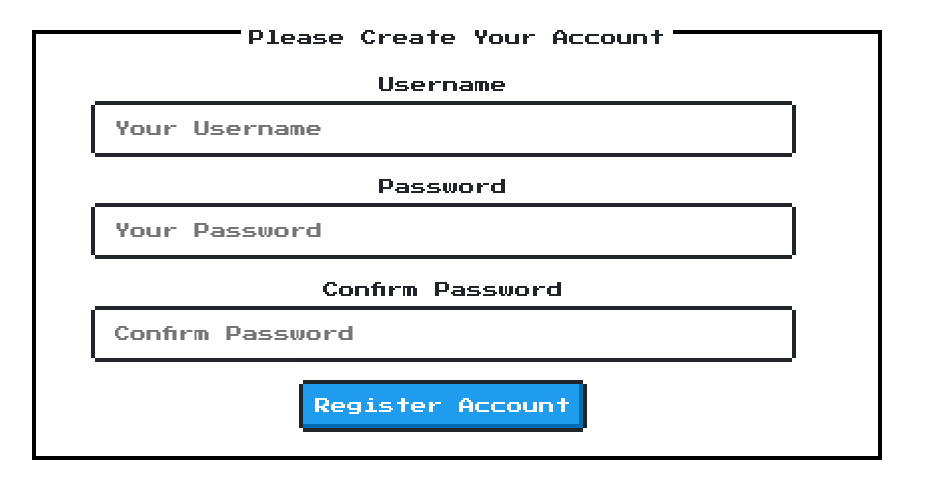
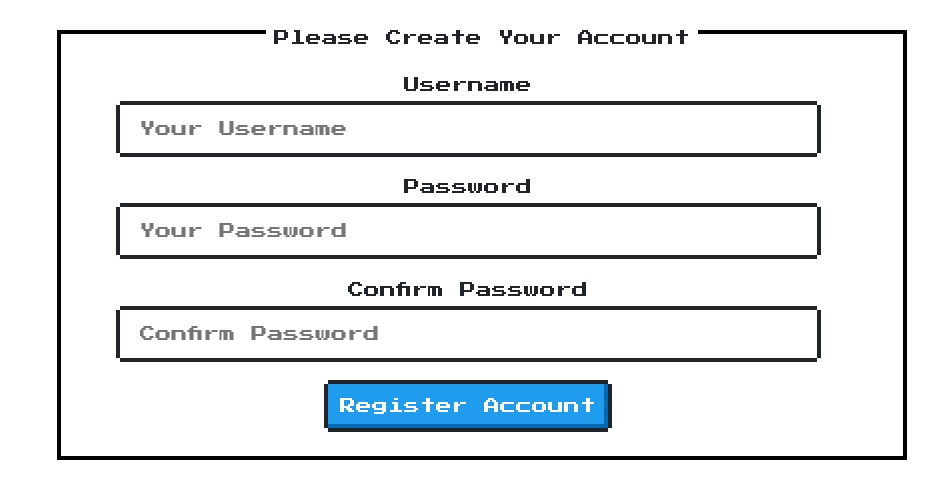
Before and after one commit to mud-team-ten/lambda-mud-fe, a React (Create React App) app: page /register in a window 1280 px wide. Shown: the top 498 px of the page, without its empty margins (158-1096 px from the left). Built offline with nearby package versions, Linux system fonts and the light colour scheme.

Commit message:
Refactor for dev

```diff
--- a/src/components/Authentication/Authentication.css
+++ b/src/components/Authentication/Authentication.css
@@ -1,5 +1,7 @@
 .auth-container {
     max-width: 850px;
     width: 100%;
+    margin: 0 auto;
     margin-top: 30px;
+
 }
--- a/src/components/Authentication/Form/Form.jsx
+++ b/src/components/Authentication/Form/Form.jsx
@@ -48,6 +48,12 @@ class Form extends Component {
       .then(res => console.log(res))
       .catch(err => console.log(err));
   };
+
+  errorHandler = err => {
+    this.setState({
+      error: err
+    })
+  }
 
   render() {
     return (
--- a/src/components/Controls/Button/Button.jsx
+++ b/src/components/Controls/Button/Button.jsx
@@ -1,8 +1,8 @@
 import React from "react";
 import "nes.css/css/nes.min.css";
-import "./Button.css"
+import "./Button.css";
 
-const Button = props => {
+function Button(props) {
   const setDirection = () => {
     return { __html: props.direction };
   };
@@ -13,6 +13,6 @@ const Button = props => {
       dangerouslySetInnerHTML={setDirection()}
     />
   );
-};
+}
 
 export default Button;
--- a/src/components/Controls/Controls.jsx
+++ b/src/components/Controls/Controls.jsx
@@ -3,7 +3,7 @@ import Button from "./Button/Button";
 import "nes.css/css/nes.min.css";
 import "./Controls.css";
 
-const Controls = () => {
+function Controls() {
   return (
     <div className="controls-wrapper nes-container is-rounded">
       <div className="button-wrapper">
@@ -16,6 +16,6 @@ const Controls = () => {
       </div>
     </div>
   );
-};
+}
 
 export default Controls;
```
